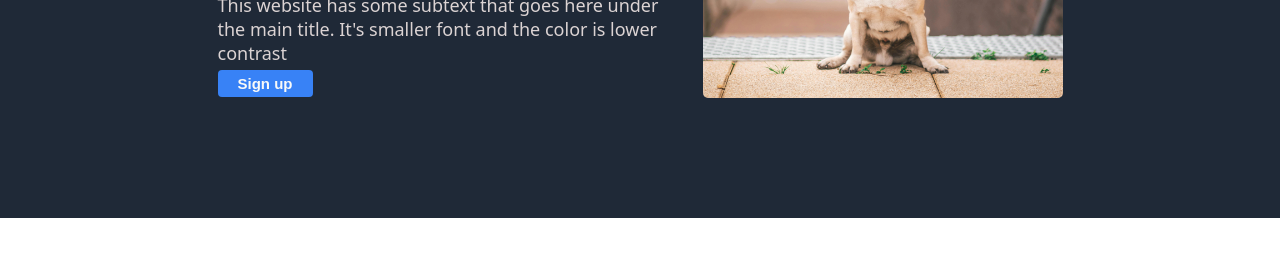
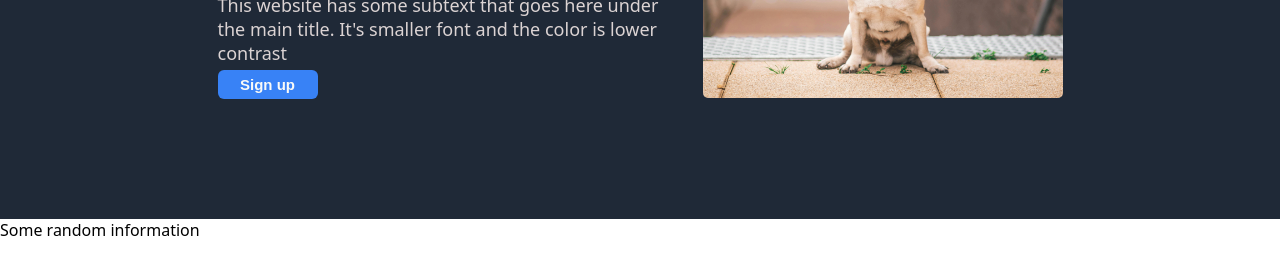
Before and after one commit to nicolasaoliveira1/landing-page, a plain HTML site: page index.html in a window 1280 px wide. Shown: the part 275-550 px from the top of the page. Drawn offline with Linux system fonts and the light colour scheme.

Commit message:
Change sign up button size and add html div (some random information)

```diff
--- a/index.html
+++ b/index.html
@@ -27,6 +27,7 @@
       </div>
     </div>
 
+    <div>Some random information</div>
 
 
 </body>
--- a/style.css
+++ b/style.css
@@ -75,8 +75,8 @@ img {
     color: #f9faf8;
     font-size: 15px;
     font-weight: bold;
-    width: 95px;
-    border-radius: 4px;
-    padding: 5px;
+    width: 100px;
+    border-radius: 6px;
+    padding: 6px;
     border: none;
 }
```
